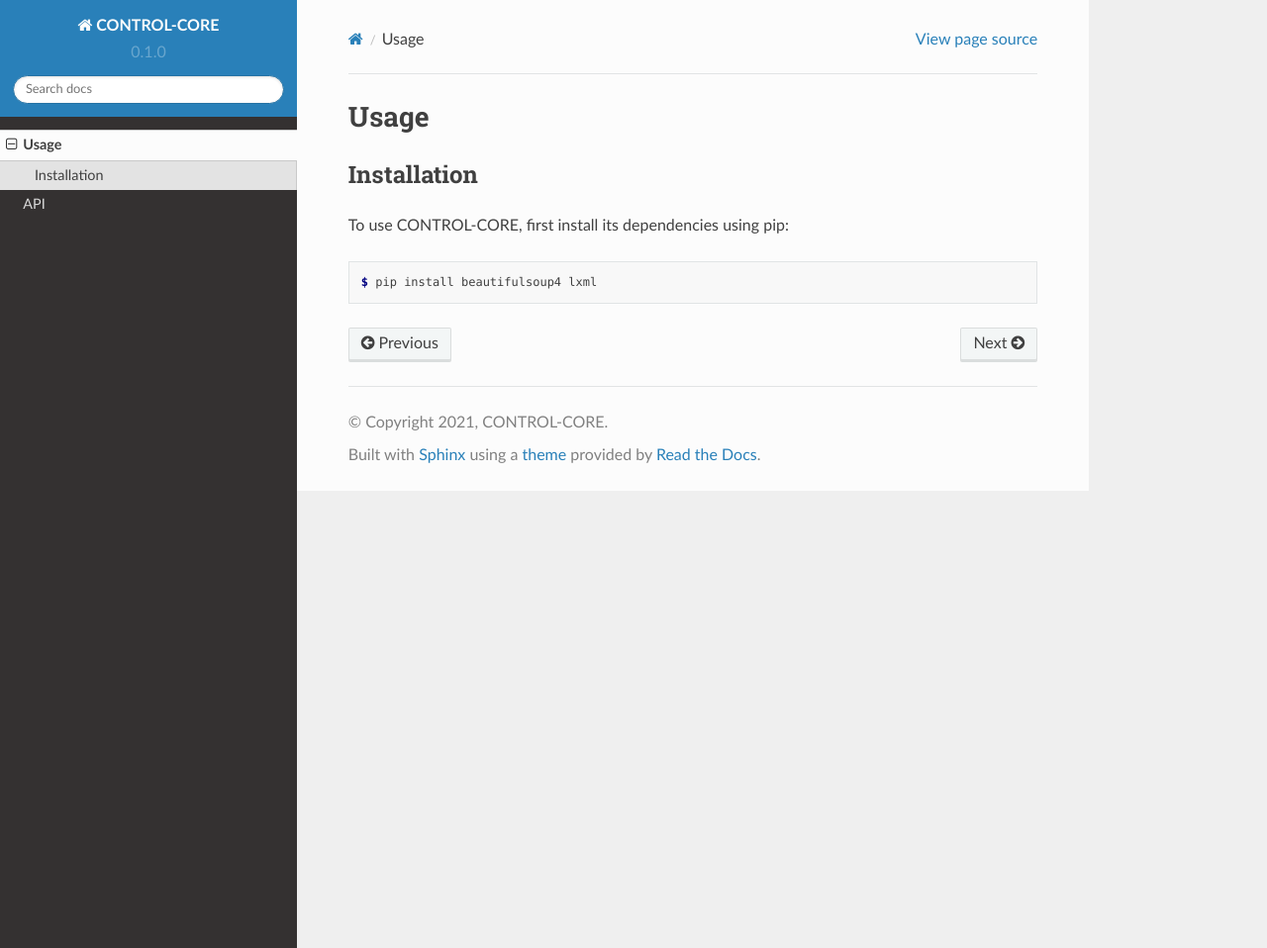
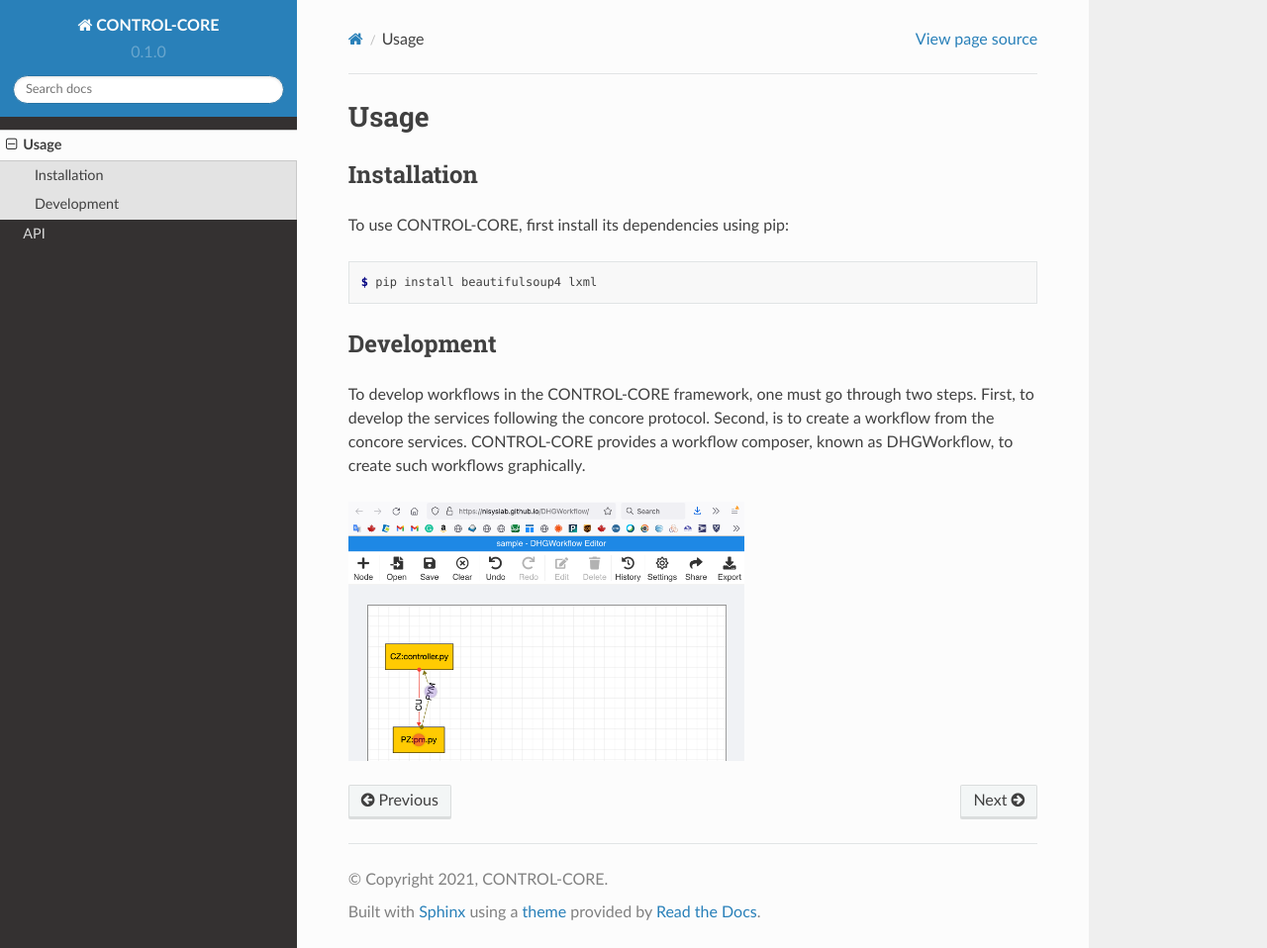
Before and after one commit to ControlCore-Project/documentation, a Sphinx documentation site: the page built from docs/source/usage.rst, in a window 1280 px wide and 958 px high. Shown: the whole window at 99% size. Built offline with Sphinx 7.4.7 and the Read the Docs theme 2.0.0, drawn with Linux system fonts in a browser that asks for light colours.

Commit message:
Update usage.rst

```diff
--- a/docs/source/usage.rst
+++ b/docs/source/usage.rst
@@ -2,6 +2,7 @@
 =====
 
 .. _installation:
+.. _development:
 
 Installation
 ------------
@@ -11,3 +12,13 @@
 .. code-block:: console
 
  $ pip install beautifulsoup4 lxml
+
+
+Development
+------------
+
+To develop workflows in the CONTROL-CORE framework, one must go through two steps. First, to develop the services following the concore protocol. Second, is to create a workflow from the concore services. CONTROL-CORE provides a workflow composer, known as DHGWorkflow, to create such workflows graphically.
+
+.. image:: images/dhg-sample.png
+  :width: 400
+  :alt: DHG Sample
```
